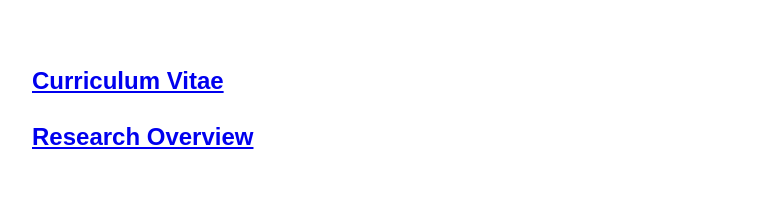
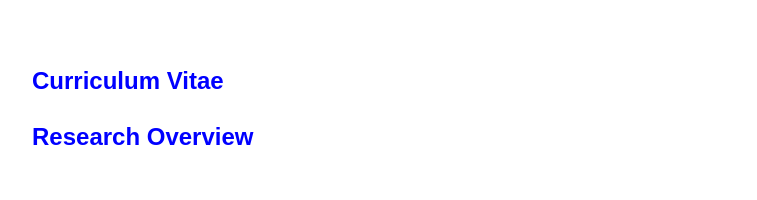
Before and after one commit to bvbellomo/bvbellomo.github.io, a plain HTML site: page index.html in a window 1280 px wide. Shown: the part 352-552 px from the top of the page, without its empty margins (32-789 px from the left). Drawn offline with Linux system fonts and the light colour scheme.

Commit message:
link research

```diff
--- a/style.css
+++ b/style.css
@@ -8,6 +8,13 @@ h1{
 h2{
 	margin:50px 0 10px 0
 }
+
+h2 > a
+{
+	text-decoration:none;
+	color:blue
+}
+
 .email
 {
 	text-align:center;
```
